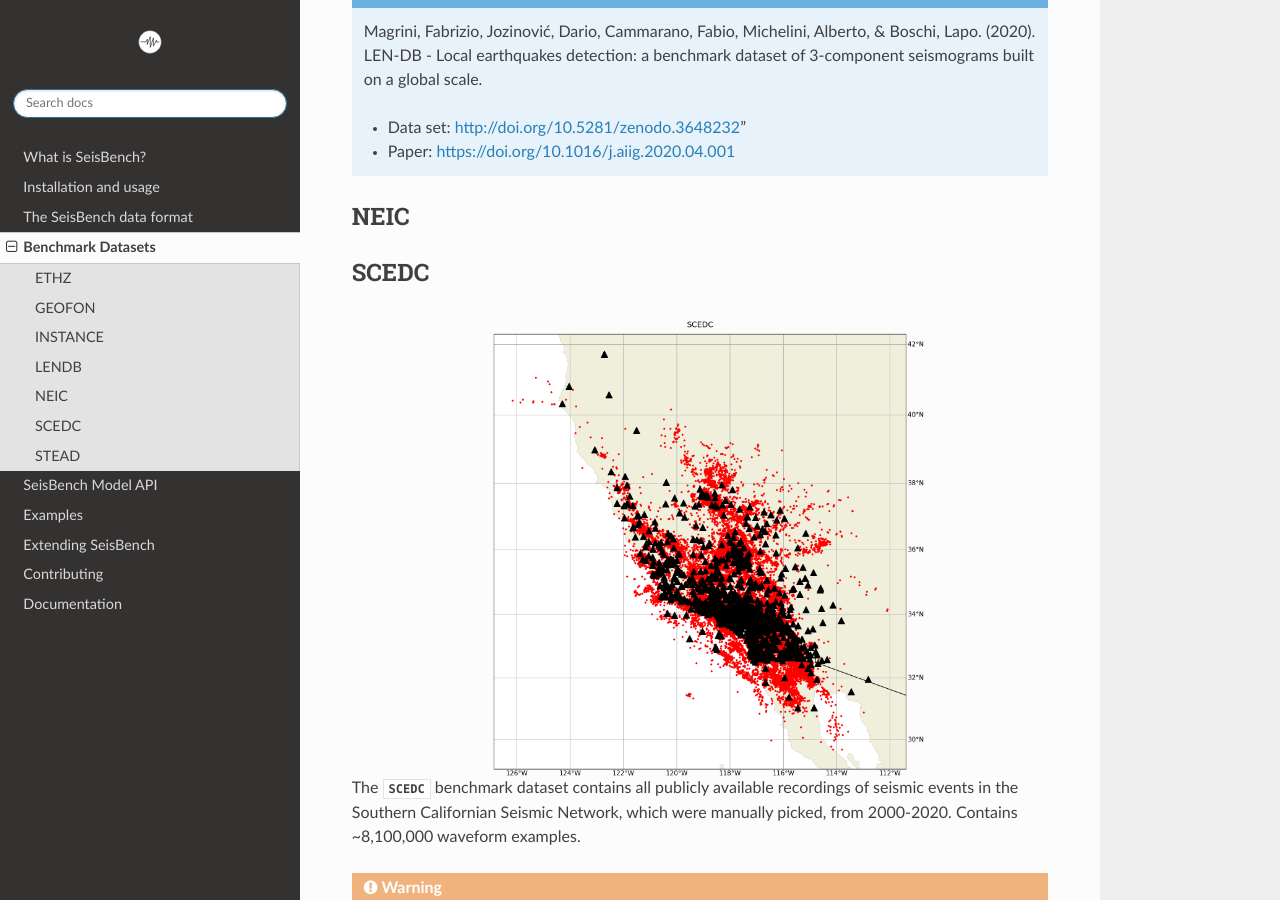
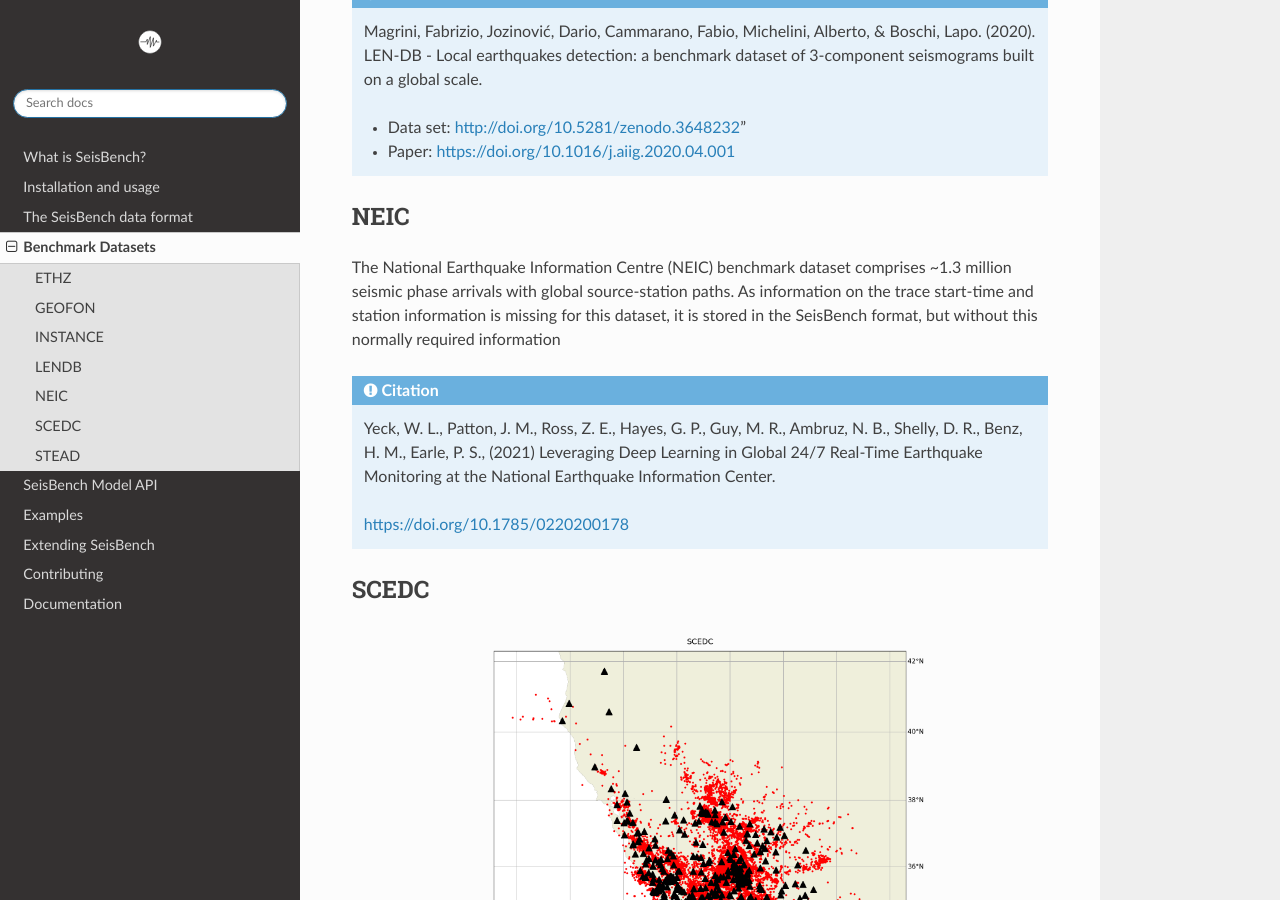
Before and after one commit to seisbench/seisbench, a Sphinx documentation site: the page built from docs/pages/benchmark_datasets.rst, in a window 1280 px wide and 900 px high, scrolled down 3273 px. Built offline with Sphinx 7.4.7 and the Read the Docs theme 2.0.0, drawn with Linux system fonts in a browser that asks for light colours.

Commit message:
Add source code to docs, fix scedc warnings #6

```diff
--- a/docs/conf.py
+++ b/docs/conf.py
@@ -31,7 +31,12 @@ release = "0.0.0"
 # Add any Sphinx extension module names here, as strings. They can be
 # extensions coming with Sphinx (named 'sphinx.ext.*') or your custom
 # ones.
-extensions = ["sphinx.ext.autodoc", "sphinx.ext.coverage", "sphinx_rtd_theme"]
+extensions = [
+    "sphinx.ext.autodoc",
+    "sphinx.ext.coverage",
+    "sphinx_rtd_theme",
+    "sphinx.ext.viewcode",
+]
 
 # Add any paths that contain templates here, relative to this directory.
 templates_path = ["_templates"]
--- a/docs/pages/benchmark_datasets.rst
+++ b/docs/pages/benchmark_datasets.rst
@@ -101,6 +101,21 @@ below.
 NEIC
 ----
 
+The National Earthquake Information Centre (NEIC) benchmark dataset comprises ~1.3 million seismic phase arrivals with
+global source-station paths. As information on the trace start-time and station information is missing for this dataset,
+it is stored in the SeisBench format, but without this normally required information
+
+
+.. admonition:: Citation
+
+    Yeck, W. L., Patton, J. M., Ross, Z. E., Hayes, G. P., Guy, M. R., Ambruz, N. B., Shelly, D. R., Benz, H. M., Earle, P. S., (2021)
+    Leveraging Deep Learning in Global 24/7 Real-Time Earthquake Monitoring at the National Earthquake Information Center.
+
+    https://doi.org/10.1785/0220200178
+
+
+
+
 SCEDC
 -----
 
```
Also changed, not shown: 1 other file.
